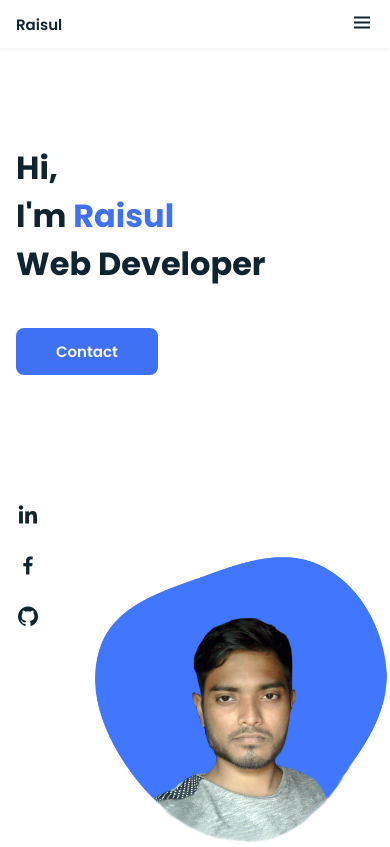
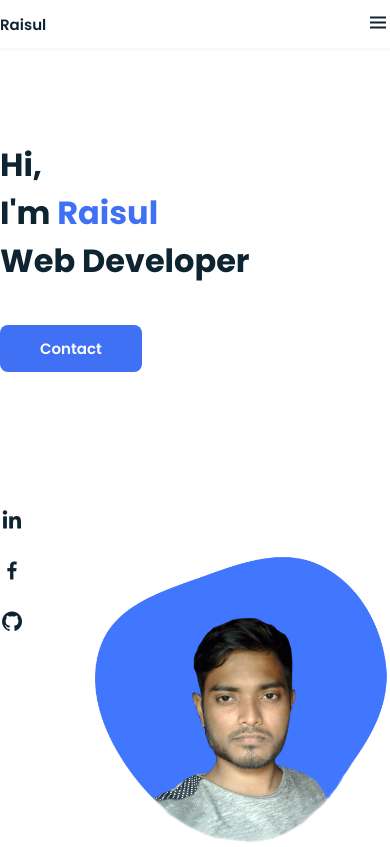
Before and after one commit to raisul227/Portfolio, a plain HTML site: page index.html in a window 390 px wide. Shown: the top 847 px of the page. Drawn offline with nearby package versions, Linux system fonts and the light colour scheme.

Commit message:
media query changed

```diff
--- a/assets/css/styles.css
+++ b/assets/css/styles.css
@@ -452,6 +452,10 @@ img{
 
 @media screen and (max-width: 500px){
   .home__social{
-    margin-top: 0.8rem;
+    margin-top: 1.4rem;
+  }
+  .bd-grid{
+    width: 100%;
+    margin: 0 auto;
   }
 }
```
